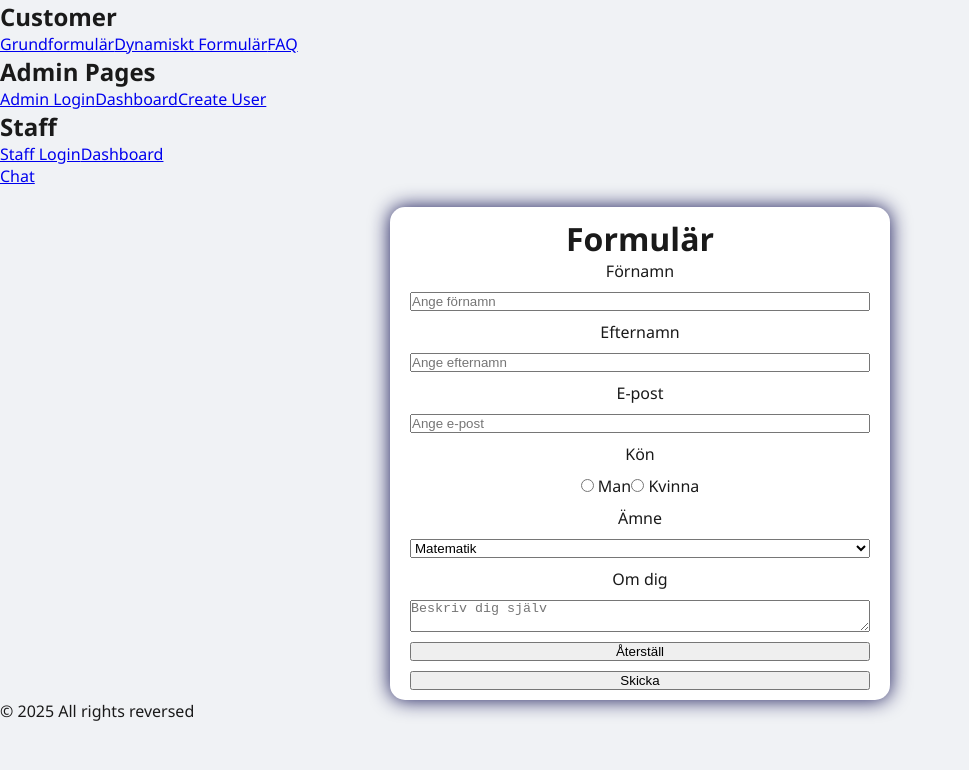
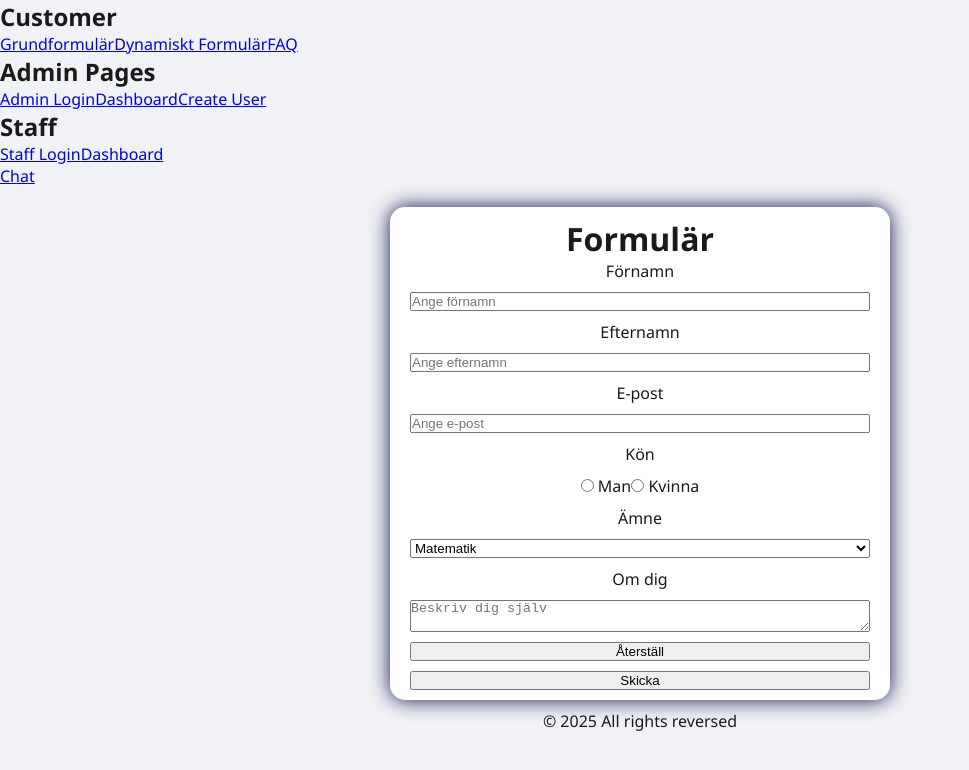
Before and after one commit to ShabanSulejmani/CRM-System, a React (Vite) app in the folder client/: page / in a window 1280 px wide. Shown: the top 770 px of the page, without its empty margins (0-969 px from the left). Built offline with nearby package versions, Linux system fonts and the light colour scheme.

Commit message:
changed footer

```diff
--- a/client/src/index.css
+++ b/client/src/index.css
@@ -61,9 +61,12 @@ body {
     padding: 1rem;
     max-width: 1400px;
     margin: 0 auto;
-    height: calc(100vh - 80px);
-  }
+    min-height: calc(100vh - 80px); /* Se till att den täcker hela sidan */
+}
 
+main {
+    flex: 1;
+}
   .staff-aside {
     background: #2c3e50;
     border-radius: 12px;
@@ -271,7 +274,7 @@ margin-bottom: 5%;
 
 .ticket-task-item {
     display: block;
-    border: 2px solid yellow
+    border: 2px solid yellow;
   }
 
   .ticket-task-details {
@@ -301,3 +304,13 @@ margin-bottom: 5%;
     flex-direction: column;
     gap: 10px;
 }
+
+footer {
+    position: relative;
+    bottom: 0;
+    left: 0;
+    width: 100%;
+    text-align: center;
+    padding: 10px 0;
+    z-index: 100;
+}
```
